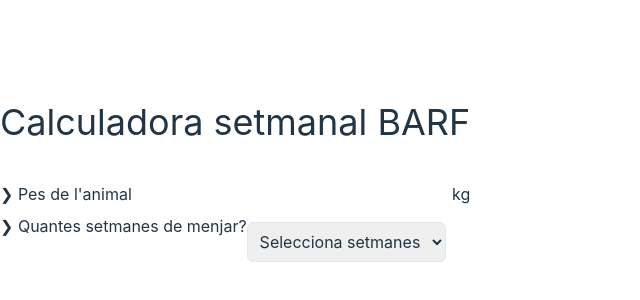
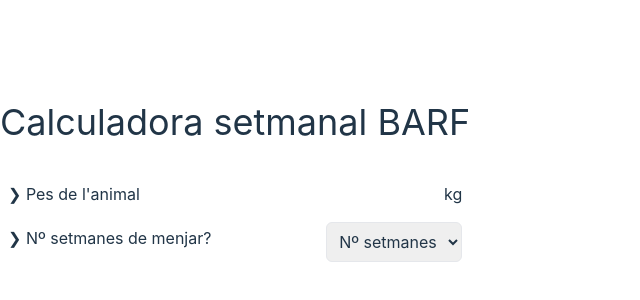
Before and after one commit to PauMorell/barf-calculator, a React (Vite) app: page / in a window 1280 px wide. Shown: the part 218-518 px from the top of the page, without its empty margins (0-640 px from the left). Built offline with nearby package versions, Linux system fonts and the light colour scheme.

Commit message:
Estils inicials ben fets

```diff
--- a/src/App.jsx
+++ b/src/App.jsx
@@ -21,10 +21,10 @@ function App() {
       <header className="text-center">
         <h1 className="text-4xl">Calculadora setmanal BARF</h1>
       </header>
-      <div className=" mt-10">
-        <DogWeight onWeightChange={handleWeightChange} weight={weight} />
-      </div>
-      <div className=" mt-2 flex space-between">
+      <div className="px-2">
+        <div className=" mt-10">
+          <DogWeight onWeightChange={handleWeightChange} weight={weight} />
+        </div>
         <Food4Weeks onWeekChange={handleWeekChange} />
       </div>
     </>
--- a/src/Food4Weeks.jsx
+++ b/src/Food4Weeks.jsx
@@ -3,19 +3,22 @@ import React from "react";
 export default function Food4Weeks({ onWeekChange }) {
   return (
     <>
-      <label htmlFor="weeksNumber">❯ Quantes setmanes de menjar?</label>
+      <div className="flex justify-between items-center pt-2">
+        <label htmlFor="weeksNumber">❯ Nº setmanes de menjar?</label>
+
         <select
           onChange={onWeekChange}
           defaultValue=""
           id="weeksNumber"
           className="w-max mt-2 p-2 border rounded-md"
         >
-        <option value="">Selecciona setmanes</option>
+          <option value="">Nº setmanes</option>
           <option value="1">1 setmana</option>
           <option value="2">2 setmanes</option>
           <option value="3">3 setmanes</option>
           <option value="4">4 setmanes</option>
         </select>
+      </div>
     </>
   );
 }
```
Lines whose indentation alone changed are shown as unchanged.
